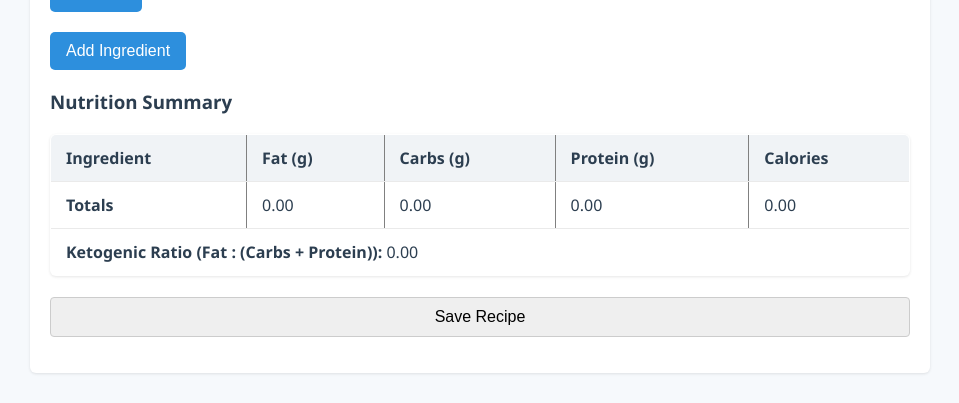
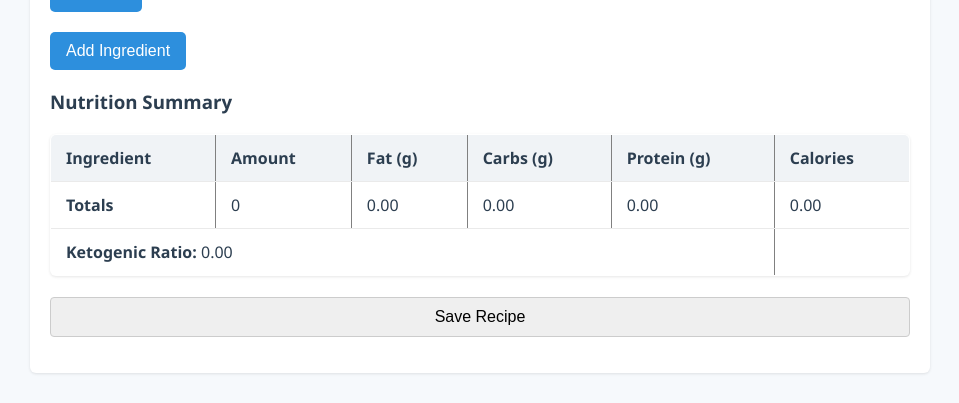
Before and after one commit to isobelweinberg/keto-buddy, a Flask app: page /recipes/new in a window 1280 px wide. Shown: the part 837-1240 px from the top of the page, without its empty margins (250-1209 px from the left). Run offline with Flask 3, Linux system fonts and the light colour scheme; data that the repository does not hold is empty.

Commit message:
added amounts to table

```diff
--- a/app/routes.py
+++ b/app/routes.py
@@ -45,7 +45,6 @@ def add_ingredient():
 @main.route('/recipes/new', methods=['GET', 'POST'])
 def new_recipe():
     form = RecipeForm()
-    nutrition_data = {}
     form.set_ingredient_choices()
 
     # Gather nutritional info to pass to JS
@@ -53,7 +52,8 @@ def new_recipe():
     nutrition_data = {
         ing.id: {
             'name': ing.name,
-            'source': ing.source,  # Add source here
+            'source': ing.source,
+            'units': ing.units,
             'percent_fat': ing.percent_fat,
             'percent_carbs': ing.percent_carbs,
             'percent_protein': ing.percent_protein,
--- a/app/templates/new_recipe.html
+++ b/app/templates/new_recipe.html
@@ -61,6 +61,7 @@
         <thead>
             <tr>
                 <th>Ingredient</th>
+                <th>Amount</th>
                 <th>Fat (g)</th>
                 <th>Carbs (g)</th>
                 <th>Protein (g)</th>
@@ -71,6 +72,7 @@
         <tfoot>
             <tr>
                 <td><strong>Totals</strong></td>
+                <td id="total-amount">0</td>
                 <td id="total-fat">0</td>
                 <td id="total-carbs">0</td>
                 <td id="total-protein">0</td>
@@ -78,7 +80,7 @@
             </tr>
             <tr>
                 <td colspan="5">
-                    <strong>Ketogenic Ratio (Fat : (Carbs + Protein)):</strong>
+                    <strong>Ketogenic Ratio:</strong>
                     <span id="ketogenic-ratio">0</span>
                 </td>
             </tr>
@@ -143,10 +145,11 @@
             const row = document.createElement('tr');
             row.innerHTML = `
                 <td>${data.name}${data.source ? ' (' + data.source + ')' : ''}</td>
+                <td>${amount} ${data.units}</td>
                 <td>${fat.toFixed(2)}</td>
                 <td>${carbs.toFixed(2)}</td>
                 <td>${protein.toFixed(2)}</td>
-                <td>${calories.toFixed(2)}</td>
+                <td>${calories.toFixed(0)}</td>
             `;
             tbody.appendChild(row);
         });
```
Also changed, not shown: todo.txt (added, +13 -0 lines).
